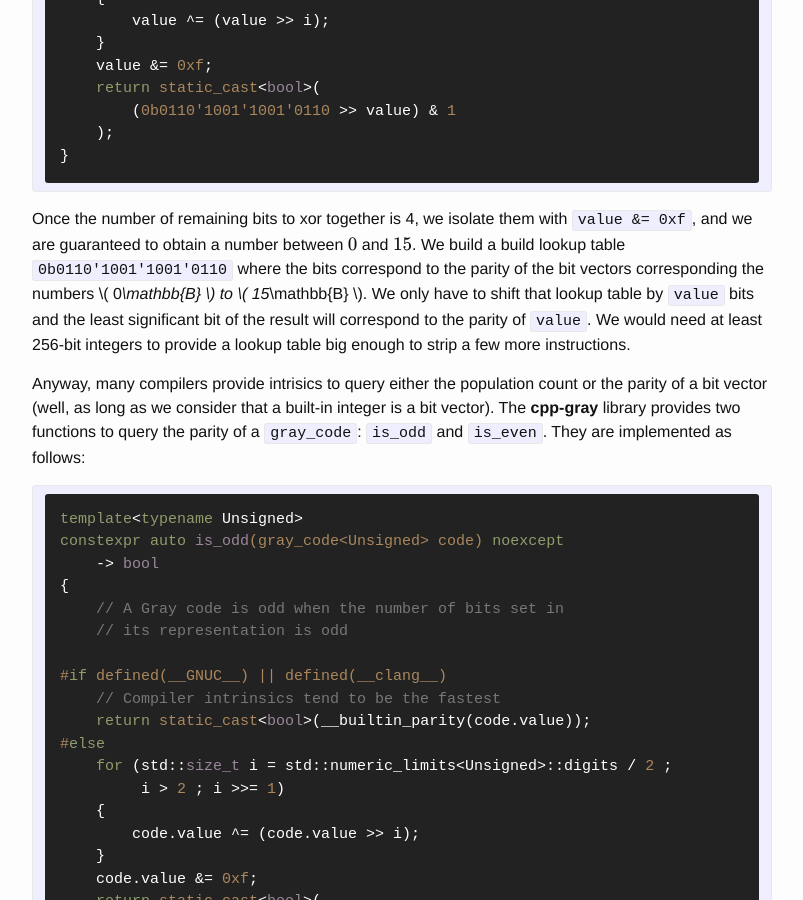
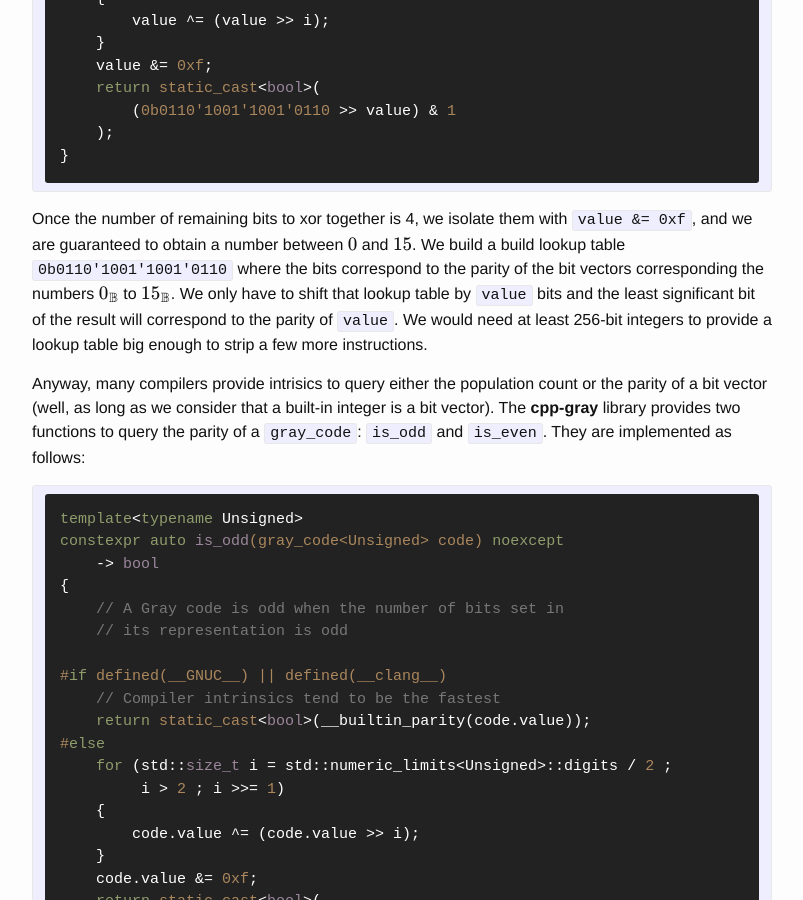
Before and after one commit to Morwenn/cpp-gray, a Jekyll site: the page built from _posts/2016-05-29-gray-codes-and-parity.markdown, in a window 1280 px wide and 900 px high, scrolled down 2004 px. Shown: the whole window, without its empty margins (238-1041 px from the left). Built offline with Jekyll 4.4.1, drawn with Linux system fonts in a browser that asks for light colours; nearby versions of some CDN libraries; formulas are drawn with MathJax 3; comment, search, counter and statistics services are not loaded; some of the changed text lies outside the part shown.

Commit message:
Attempt to fix broken MathJax

```diff
--- a/_posts/2016-05-29-gray-codes-and-parity.markdown
+++ b/_posts/2016-05-29-gray-codes-and-parity.markdown
@@ -4,7 +4,7 @@ title: Gray Codes and Parity
 date: 2016-05-29 18:08:43 +0200
 categories: [gray code, c++]
 ---
-One of the most basic operations in \\( \mathbb{G} \\) is to check the parity of a number, to know whether it is even or
+One of the most basic operations in $$ \mathbb{G} $$ is to check the parity of a number, to know whether it is even or
 odd. Several algorithms behave differently depending on the parity of a Gray, which makes the operation pretty fundamental
 to develop more evolved algorithms. As a small reminder, the parity of an integer can be defined as follows:
 
@@ -19,9 +19,9 @@ $$\forall n \in \mathbb{N} : parity(n) = \begin{cases}
 
 Note that the name [« parity function »][wiki-parity-function] is generally used for a function that returns whether the
 number of bits set in a bit vector is even or odd. I don't know whether overloading functions is a thing in mathematical
-notation, but the concept should be obvious to most programmers, so we will add the following overload for \\( parity \\)
-that operates on \\( \\{0, 1\\}^* \\) and uses the overload of the function on \\( \mathbb{N} \\) as well as the function
-[\\( popcount \\)][wiki-popcount] that returns the number of bits set in a bit vector:
+notation, but the concept should be obvious to most programmers, so we will add the following overload for $$ parity $$
+that operates on $$ \{0, 1\}^* $$ and uses the overload of the function on $$ \mathbb{N} $$ as well as the function
+[$$ popcount $$][wiki-popcount] that returns the number of bits set in a bit vector:
 
 $$\begin{array}{ccccc}
 parity & : & \{0, 1\}^* & \longrightarrow  & \{0, 1\}
@@ -43,14 +43,14 @@ of Gray codes is that adjacent values differ by a single bit, which means that t
 Gray code always differs from that of its neighbours. The following lines give the inductive intuition needed to prove the
 property:
 
-* \\( repr(0_{\mathbb{G}}) = 0b0 \Rightarrow parity(0_{\mathbb{G}}) = parity(repr(0_{\mathbb{G}})) \\);
-* \\( \forall n \in \mathbb{G} : parity(n) \ne parity(n+1) \\) because \\( \mathbb{G} \\) models \\( \mathbb{N} \\);
-* \\( \forall n \in \mathbb{G} : parity(repr(n)) \ne parity(repr(n+1)) \\) because a single bit is flipped whenever
+* $$ repr(0_{\mathbb{G}}) = 0b0 \Rightarrow parity(0_{\mathbb{G}}) = parity(repr(0_{\mathbb{G}})) $$;
+* $$ \forall n \in \mathbb{G} : parity(n) \ne parity(n+1) $$ because $$ \mathbb{G} $$ models $$ \mathbb{N} $$;
+* $$ \forall n \in \mathbb{G} : parity(repr(n)) \ne parity(repr(n+1)) $$ because a single bit is flipped whenever
 a Gray code is incremented.
 
-Assuming that the population count returns a value in \\( \mathbb{B} \\), computing its parity is just a matter of checking
+Assuming that the population count returns a value in $$ \mathbb{B} $$, computing its parity is just a matter of checking
 whether the last bit of its representation is equal to one or zero. However, the population count of an unsigned integer is
-typically an operation that runs in \\( O(n) \\), which is a bit expensive. Fortunately, there are [several dedicated
+typically an operation that runs in $$ O(n) $$, which is a bit expensive. Fortunately, there are [several dedicated
 methods][bit-twiddling] to compute the parity of a bit vector by hand. My favourite one is probably the one named « Compute
 parity in parallel », with the following simplified generic implementation:
 
@@ -69,7 +69,7 @@ constexpr auto parity(Unsigned value)
 {% endhighlight %}
 
 The reasoning behind this algorithm comes from the parity of a bit vector can be obtained by xoring together every bit. Let
-\\( k \\) be the number of bits in the bit vector, we have:
+$$ k $$ be the number of bits in the bit vector, we have:
 
 $$\begin{array}{ccccc}
 parity & : & \{0, 1\}^k & \longrightarrow  & \{0, 1\}
@@ -80,7 +80,7 @@ $$ \forall n \in \{0, 1\}^k : parity(n) = \bigoplus_{i=0}^{k-1} n_i $$
 The algorithm above does that in parallel: for a 32-bit vector, it xors the 16 most significant bits into the 16 least
 significant ones, then it only consider the remaining 16 least significant bits: it xors their 8 most significant bits into
 their 8 least significant bits, etc... until the least significant bit contains the result of xoring every bit together. It
-is a \\( O(\log{n}) \\) algorithm while the naive algorithm to xor every bit runs in \\( O(n) \\). Now, the algorithm on Bit
+is a $$ O(\log{n}) $$ algorithm while the naive algorithm to xor every bit runs in $$ O(n) $$. Now, the algorithm on Bit
 Twiddling Hacks contains an additional trick to reduce the number of instructions, which we can also add to our algorithm:
 
 {% highlight cpp %}
@@ -101,8 +101,8 @@ constexpr auto parity(Unsigned value)
 {% endhighlight %}
 
 Once the number of remaining bits to xor together is 4, we isolate them with `value &= 0xf`, and we are guaranteed to obtain
-a number between \\( 0 \\) and \\( 15 \\). We build a build lookup table `0b0110'1001'1001'0110` where the bits correspond
-to the parity of the bit vectors corresponding the numbers \\( 0_\mathbb{B} \\) to \\( 15_\mathbb{B} \\). We only have to
+a number between $$ 0 $$ and $$ 15 $$. We build a build lookup table `0b0110'1001'1001'0110` where the bits correspond
+to the parity of the bit vectors corresponding the numbers $$ 0_\mathbb{B} $$ to $$ 15_\mathbb{B} $$. We only have to
 shift that lookup table by `value` bits and the least significant bit of the result will correspond to the parity of
 `value`. We would need at least 256-bit integers to provide a lookup table big enough to strip a few more instructions.
 
```
